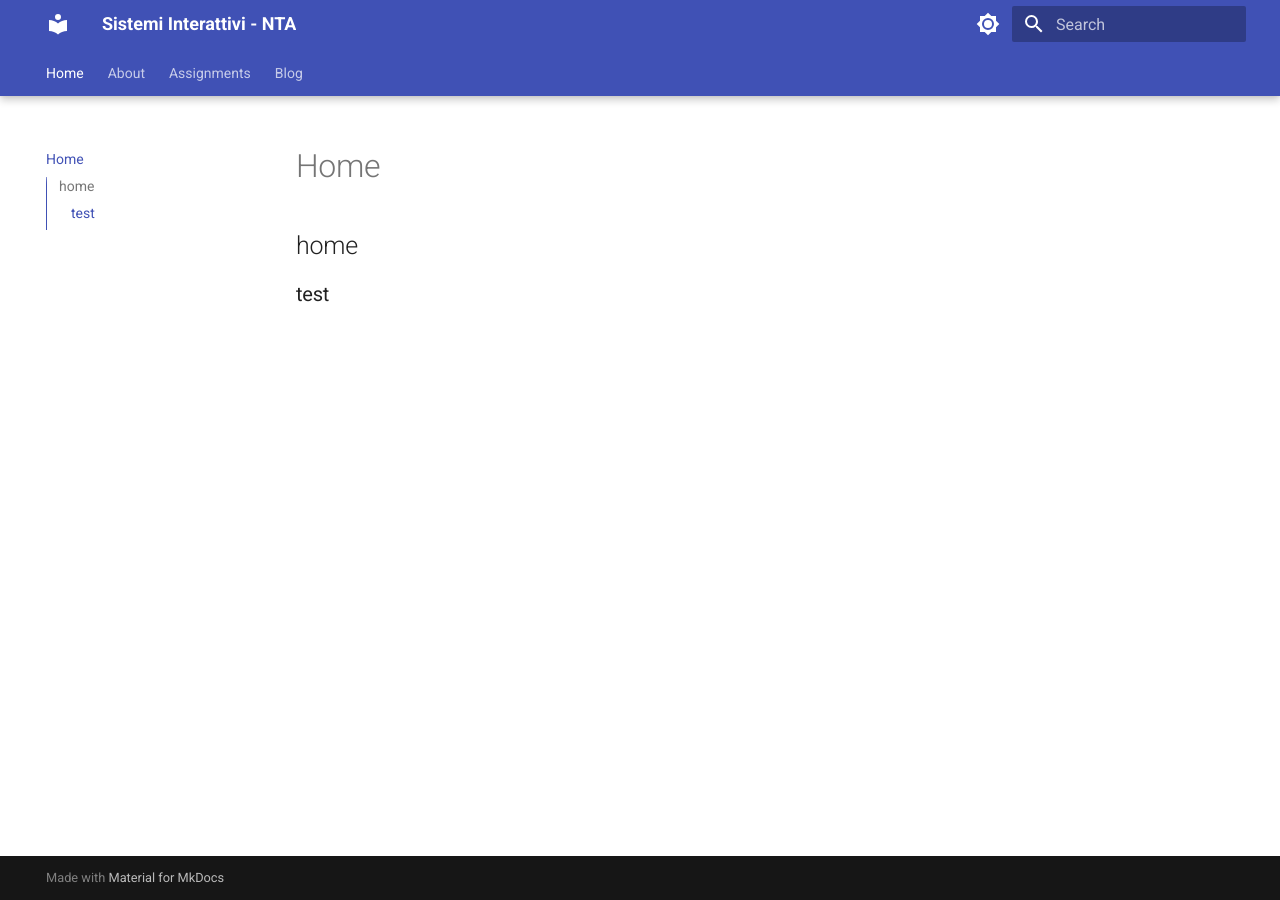
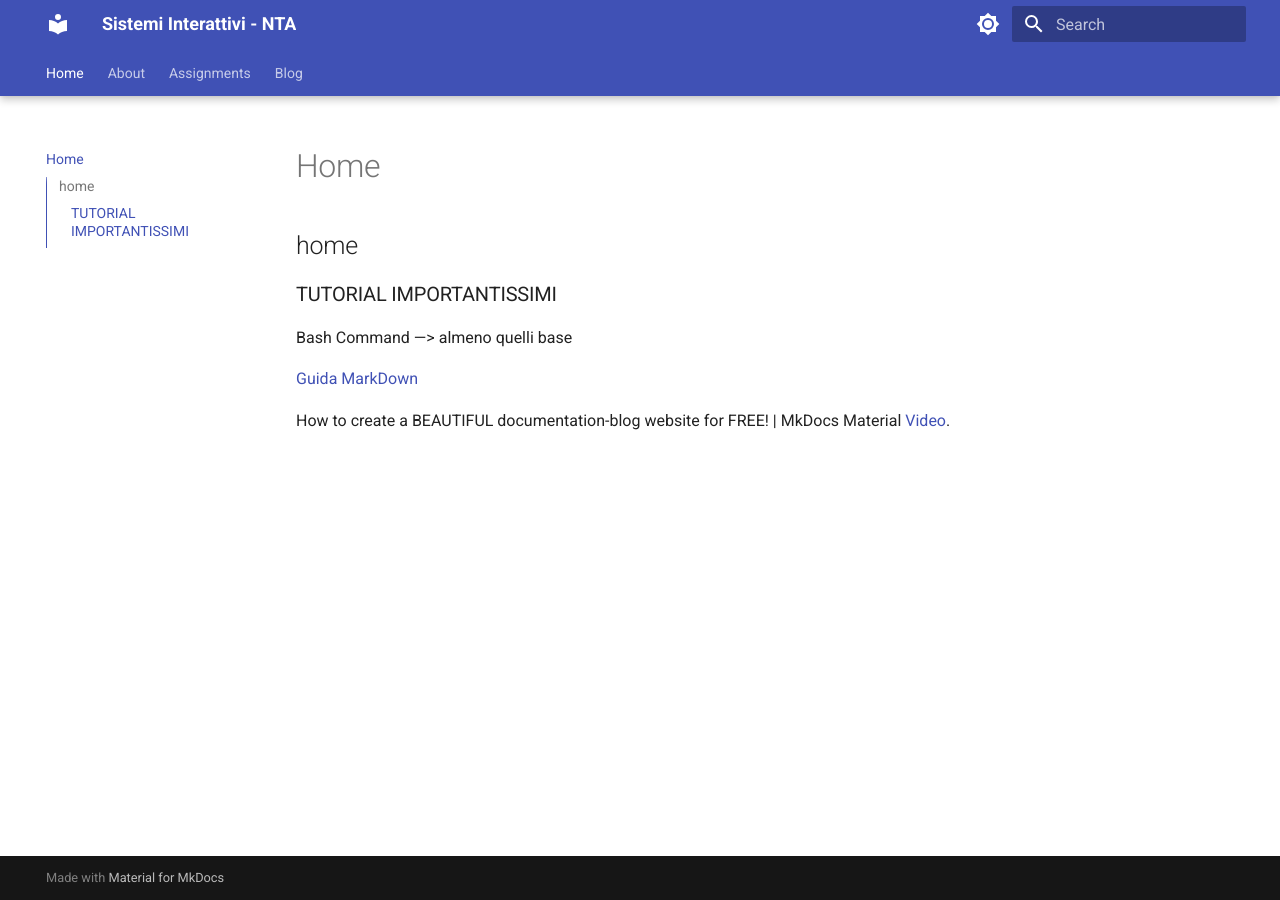
Before and after one commit to ntngrillo/startNTA, an MkDocs documentation site: the page built from docs/index.md, in a window 1280 px wide. Built offline with MkDocs 1.6.1 and Material for MkDocs 9.7.7, drawn with Linux system fonts in a browser that asks for light colours.

Commit message:
tutorial

```diff
--- a/docs/index.md
+++ b/docs/index.md
@@ -1,2 +1,7 @@
 # home
-## test
+## TUTORIAL IMPORTANTISSIMI
+Bash Command ---> almeno quelli base
+
+[Guida MarkDown](https://www.markdownguide.org/basic-syntax/)
+
+How to create a BEAUTIFUL documentation-blog website for FREE! | MkDocs Material [Video](https://www.youtube.com/watch?v=DeZjkCtttss).
```
